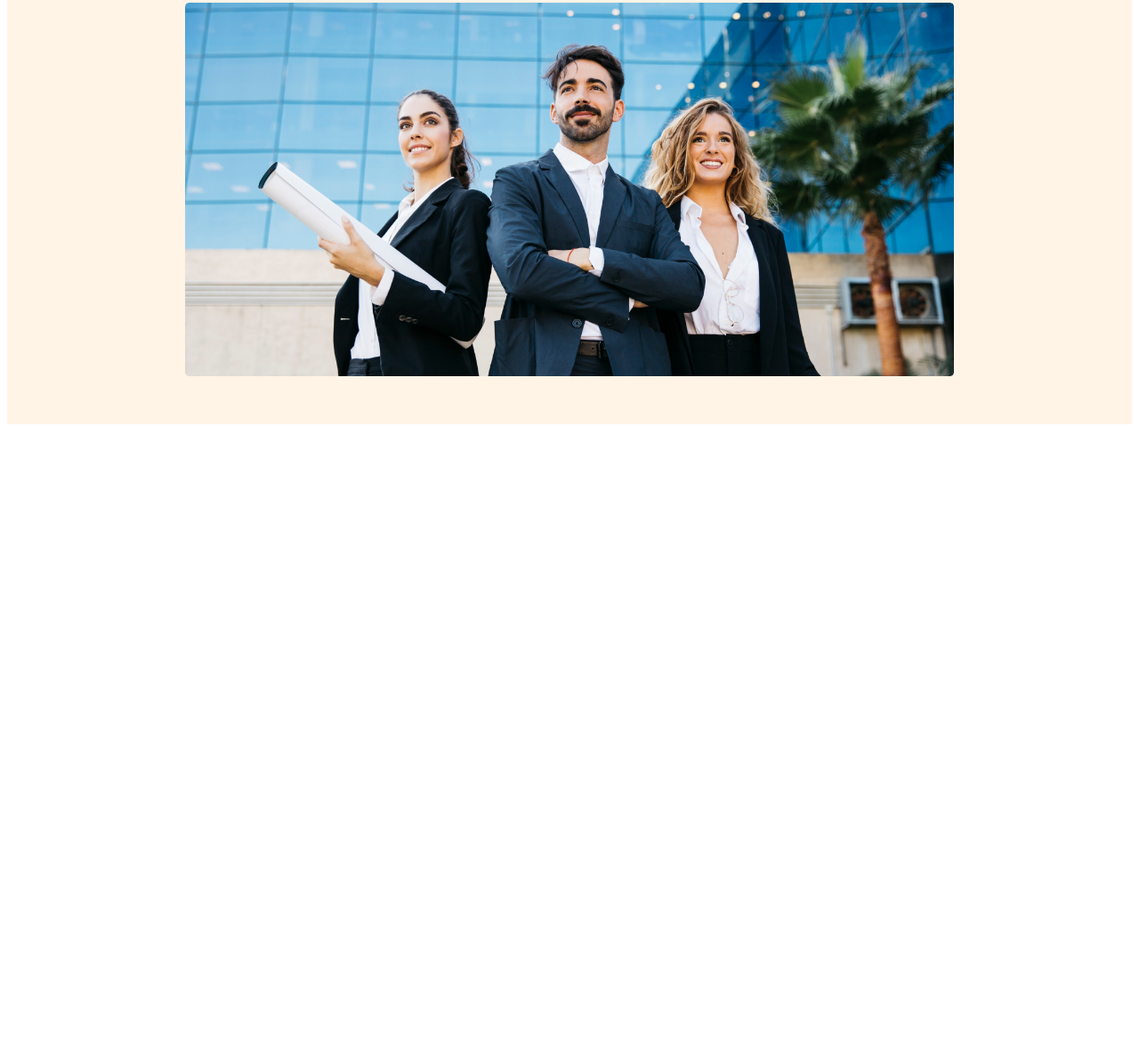
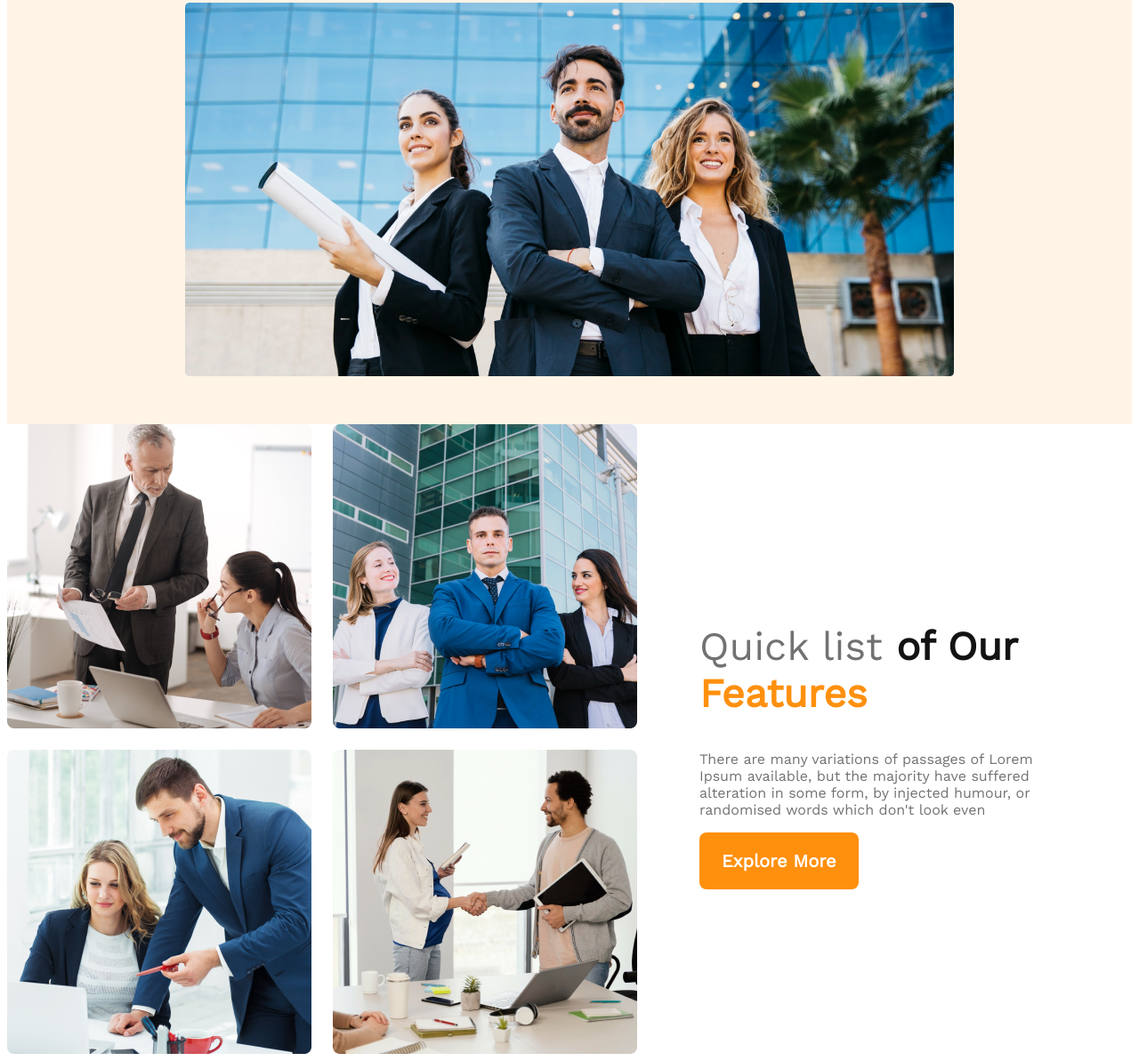
Before and after one commit to mahbuba-haq-muna/g3-architects-website, a plain HTML site: page index.html in a window 1280 px wide. Shown: the part 637-1830 px from the top of the page at 89% size. Before the commit the page ends 1122 px from the top, so only its background shows below. Drawn offline with nearby package versions, Linux system fonts and the light colour scheme.

Commit message:
created team section

```diff
--- a/index.html
+++ b/index.html
@@ -7,6 +7,7 @@
     <link rel="stylesheet" href="styels/style.css">
 </head>
 <body>
+    <!-- header start -->
     <header>
         <nav>
             <h3 class="nav-title">G3 Architects</h3>
@@ -28,7 +29,23 @@
             <img src="images/banner.png" alt="">
         </div>
     </header>
+    <!-- header end -->
+
     <main>
+        <!-- team section start -->
+        <section class="team-container">
+            <div class="team-img">
+                <img src="images/team1.png" alt="">
+                <img src="images/team2.png" alt="">
+                <img src="images/team3.png" alt="">
+                <img src="images/team4.png" alt="">
+            </div>
+            <div class="team-content">
+                <h1 class="team-title"><span class="Quick">Quick list</span> <span class="Our">of Our</span> <span class="text-features">Features</span></h1>
+                <p>There are many variations of passages of Lorem Ipsum available, but the majority have suffered alteration in some form, by injected humour, or randomised words which don't look even</p>
+                <button class="btn-primary">Explore More</button>
+            </div>
+        </section>
 
     </main>
     <footer>
--- a/styels/style.css
+++ b/styels/style.css
@@ -12,6 +12,7 @@
     font-size: 20px;
     font-weight: 600;
     border-radius: 8px;
+    cursor: pointer;
 }
 
 /* header start */
@@ -60,7 +61,42 @@ nav> ul a{
 .banner img{
     width: 100%;
 }
-
+/* main style start */
+main{
+    max-width: 1440px;
+    margin: 0 auto;
+}
+.team-container{
+    display: flex;
+    align-items: center;
+}
+.team-img{
+    display: grid;
+    grid-template-columns: repeat(2, 1fr);
+    gap: 1.5rem;
+}
+.team-content{
+    padding-left: 70px;
+    padding-right: 70px;
+}
+.team-title{
+    font-size: 2.8rem;
+}
+.team-title .Quick{
+    color: #727272;
+    font-weight: 500;
+}
+.team-title .Our{
+    color: #131313;
+    font-weight: 700;
+}
+.team-title .text-features{
+    color: #FF900E;
+    font-weight: 700;
+}
+.team-content p{
+    color: #727272;
+}
 
 /* responsive media query */
 /* mobile device */
```
